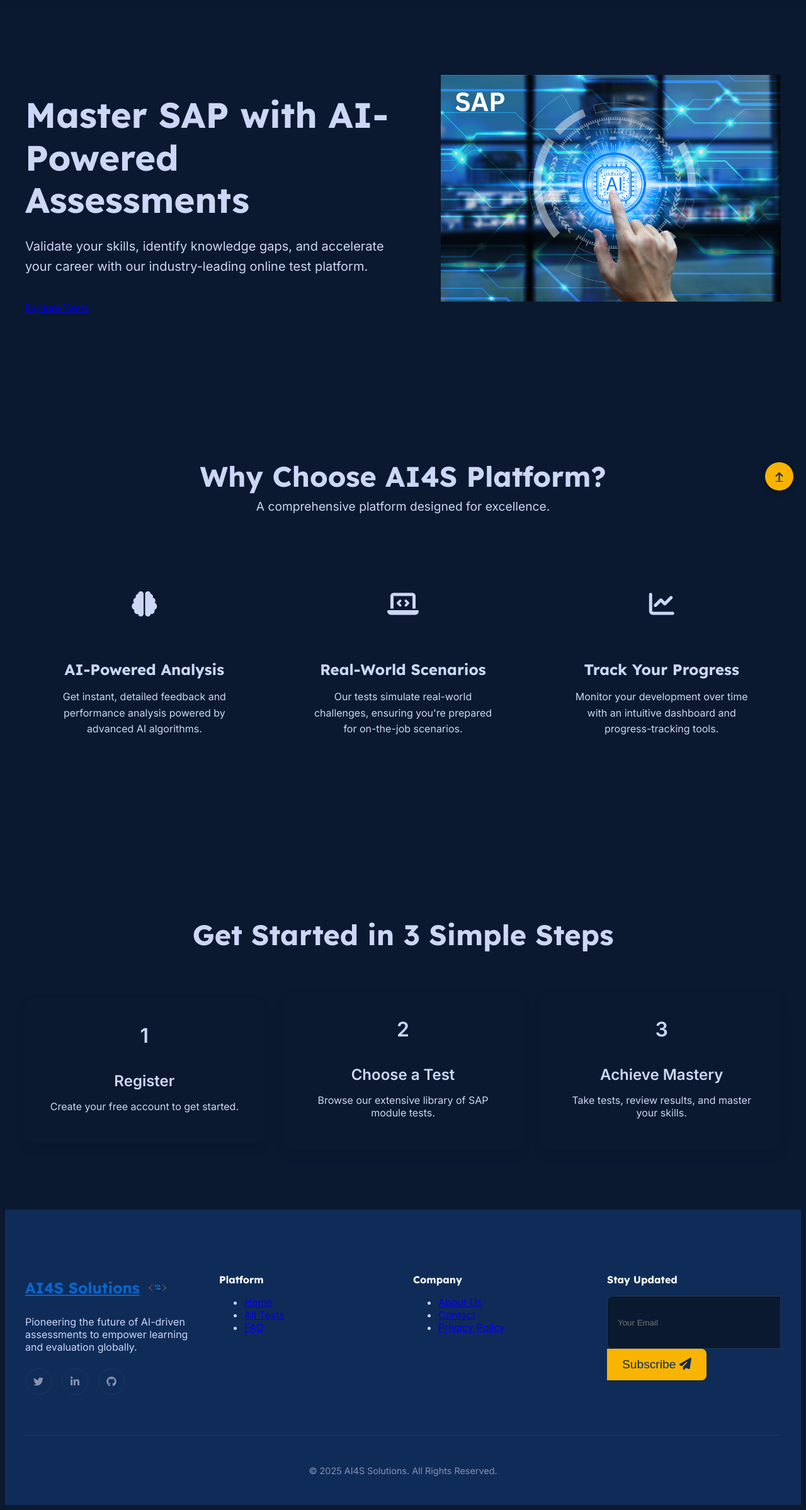
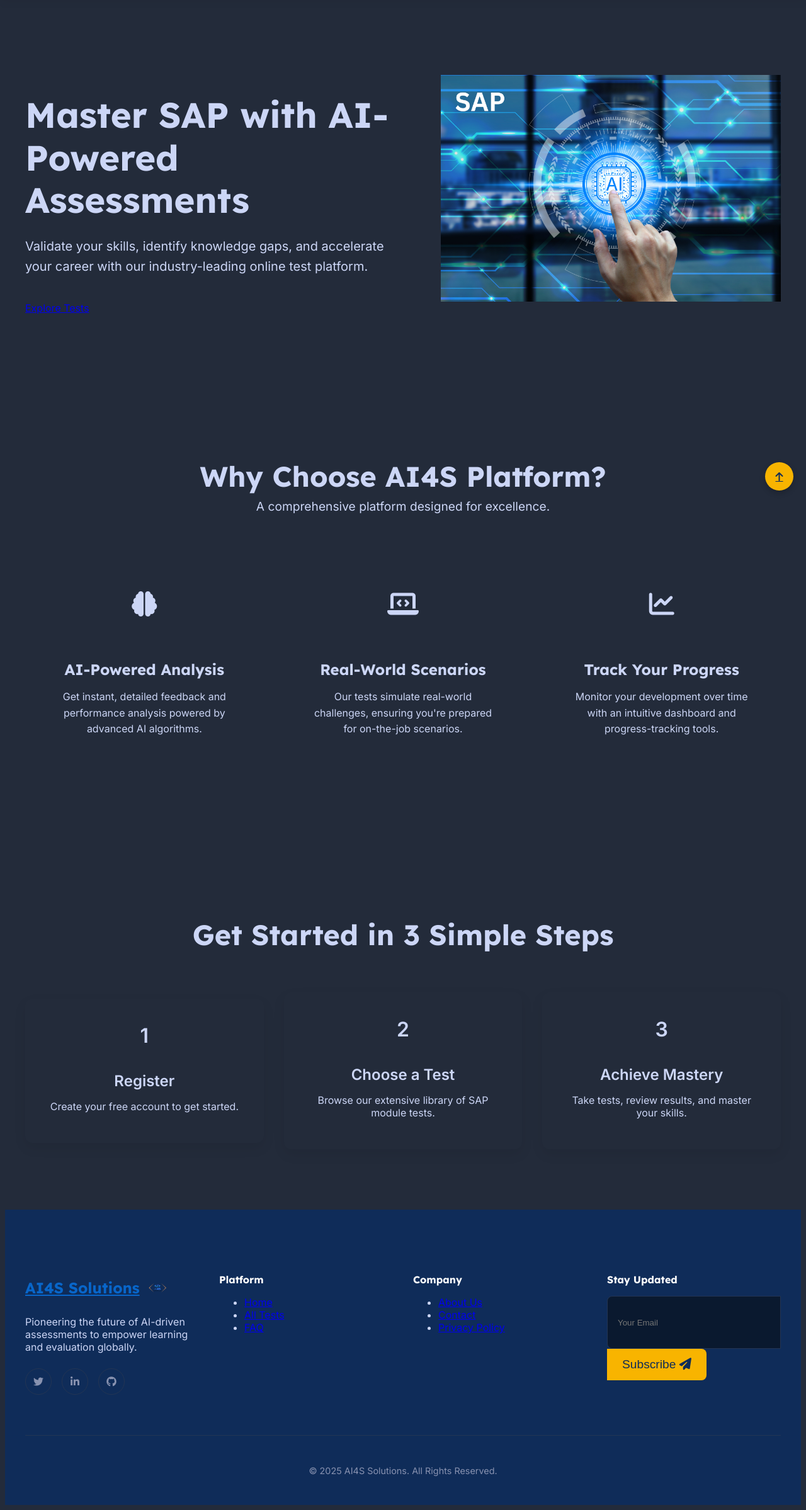
Before and after one commit to ai4s150520/Ai4s_Test_Platform, a Django app: page / in a window 1280 px wide. Shown: the part 71-2469 px from the top of the page at 63% size. Run offline with Django 5.2, Linux system fonts and the light colour scheme.

Commit message:
Some Changes

```diff
--- a/core/static/core/css/base_styles.css
+++ b/core/static/core/css/base_styles.css
@@ -23,7 +23,7 @@
 
 
 body {
-    background-color: var(--background-color);
+    background-color: #232b3a;
     color: var(--text-color);
     font-family: var(--font-primary);
     transition: background-color 0.3s, color 0.3s;
```
